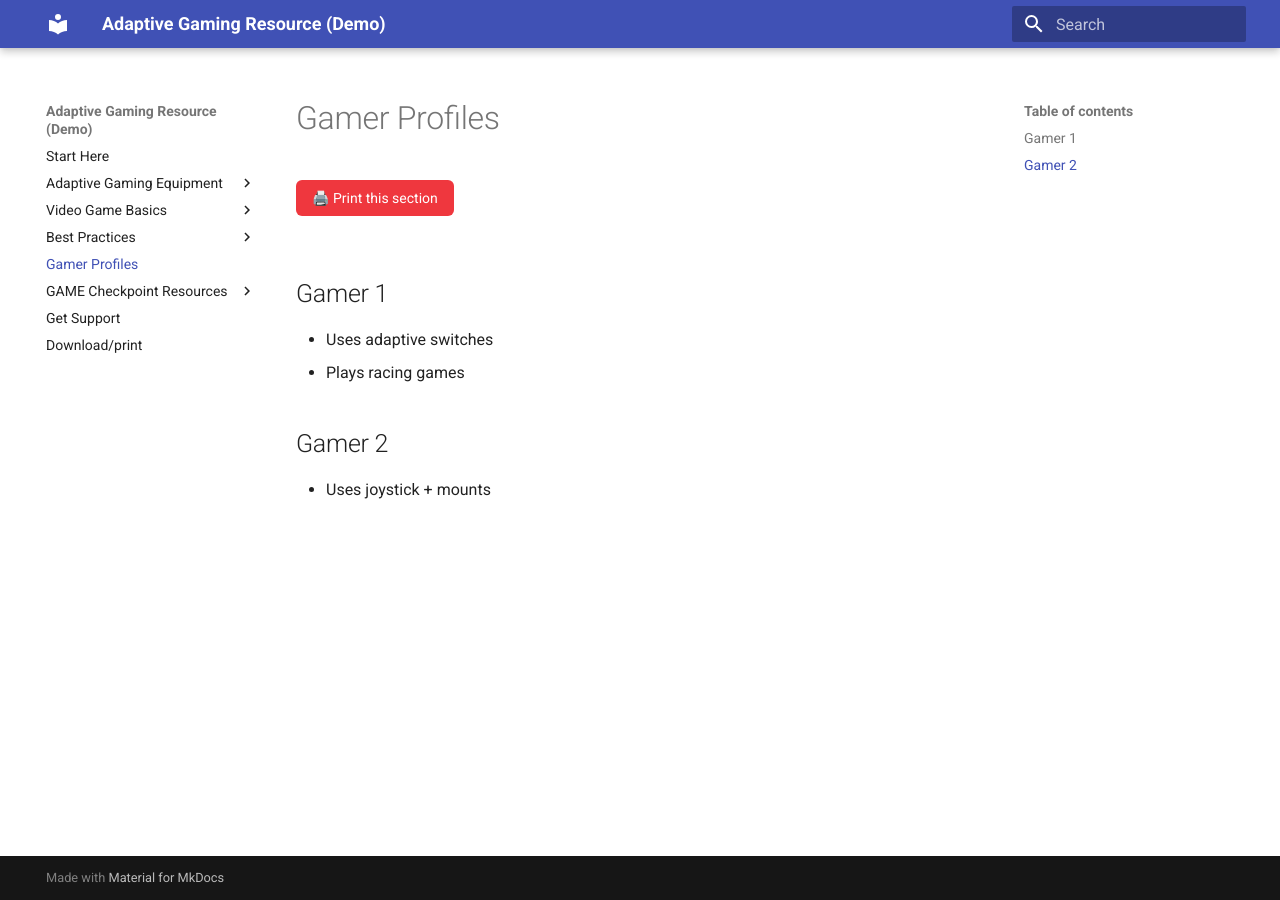
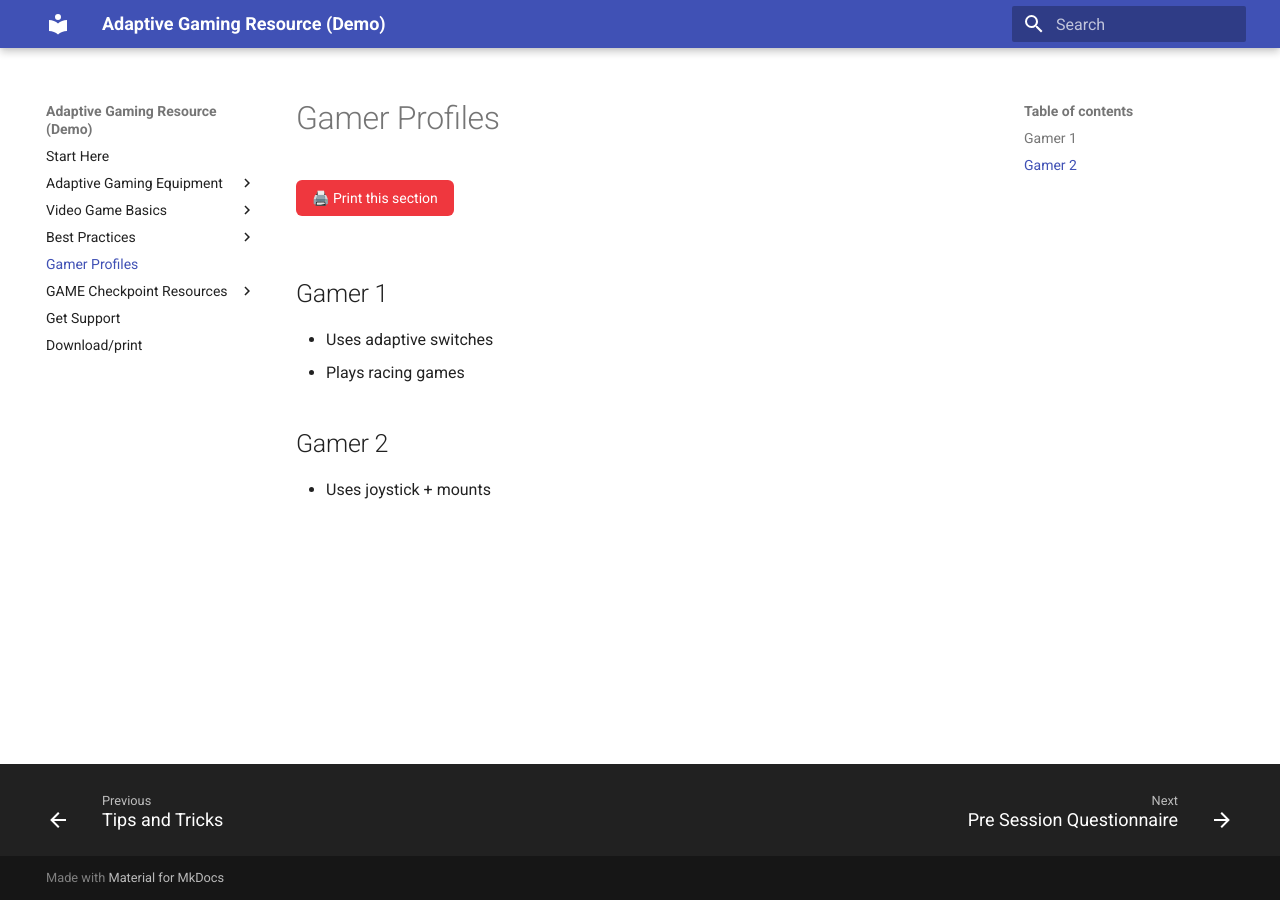
Before and after one commit to tjfentie/GAME-Resource-Test, an MkDocs documentation site: the page built from docs/profiles.md, in a window 1280 px wide. Built offline with MkDocs 1.6.1 and Material for MkDocs 9.7.7, drawn with Linux system fonts in a browser that asks for light colours.

Commit message:
nav buttons and custom header and footer on print

```diff
--- a/docs/styles/extra.css
+++ b/docs/styles/extra.css
@@ -15,6 +15,7 @@
   display: inline-flex;
   align-items: center;
   gap: 8px;
+  text-decoration: none; /* In case you use <a> tags for buttons */
 }
 
 .print-button:hover {
@@ -36,22 +37,45 @@
    ============================================================= */
 
 @media print {
-  /* 1. Hide navigation, sidebars, header, and the print button itself */
+  /* 1. Custom Print Header and Footer */
+  /* This creates a professional look on every printed page */
+  body::before {
+    content: "GAME Resource Guide - makersmakingchange.com";
+    display: block;
+    text-align: center;
+    font-size: 10pt;
+    color: #555;
+    border-bottom: 1px solid #ddd;
+    margin-bottom: 20px;
+  }
+
+  body::after {
+    content: "© 2026 Makers Making Change | Accessible Gaming Resource";
+    display: block;
+    text-align: center;
+    font-size: 9pt;
+    color: #777;
+    margin-top: 30px;
+    border-top: 1px solid #ddd;
+  }
+
+  /* 2. Hide navigation, sidebars, header, and all navigation buttons */
   .print-button,
   .md-header,
   .md-sidebar,
   .md-footer,
   .md-nav,
-  .md-top {
+  .md-top,
+  nav.md-footer { /* Specifically hides the Material theme pagination */
     display: none !important;
   }
 
-  /* 2. Expand the content to fill the full page width */
+  /* 3. Expand the content to fill the full page width */
   .md-content {
     margin-left: 0 !important;
   }
 
-  /* 3. Swap Video for QR Code */
+  /* 4. Swap Video for QR Code */
   .video {
     display: none !important;
   }
@@ -61,17 +85,16 @@
     margin: 15px 0;
   }
 
-  /* 4. Force QR codes to be exactly 1 inch by 1 inch */
+  /* 5. Force QR codes to be exactly 1 inch by 1 inch */
   .qr img, .qr-link img {
     width: 1in !important;
     height: 1in !important;
     display: block;
     object-fit: contain;
-    border: 1px solid #eee; /* Optional: adds a light border for visibility */
+    border: 1px solid #eee;
   }
 
-  /* 5. Show the actual URL next to standard text links
-        so people can see where they lead without scanning. */
+  /* 6. Show the actual URL next to standard text links */
   a[href^="http"]:after {
     content: " (" attr(href) ")";
     font-size: 0.9em;
@@ -79,7 +102,7 @@
     word-break: break-all;
   }
 
-  /* 6. Clean up typography for paper */
+  /* 7. Clean up typography for paper */
   body {
     background-color: white !important;
     color: black !important;
--- a/mkdocs.yml
+++ b/mkdocs.yml
@@ -25,6 +25,8 @@ nav:
 
 theme:
   name: material
+  features:
+    - navigation.footer # this addes previous and next buttons at the bottom
 
 plugins:
   - search
```
